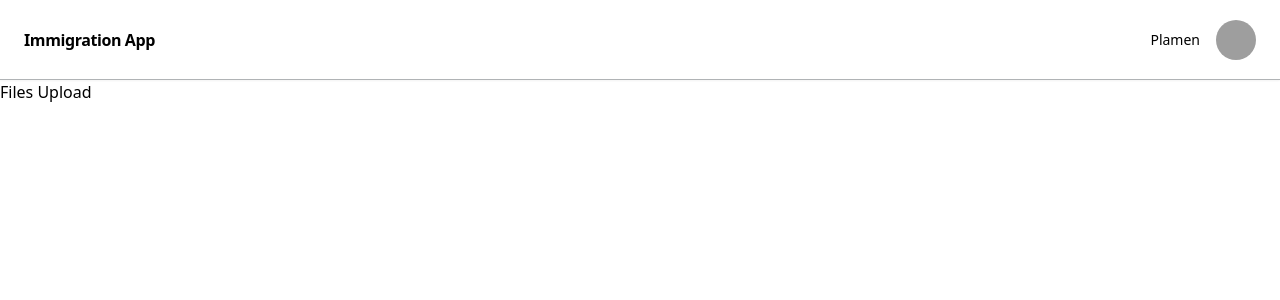
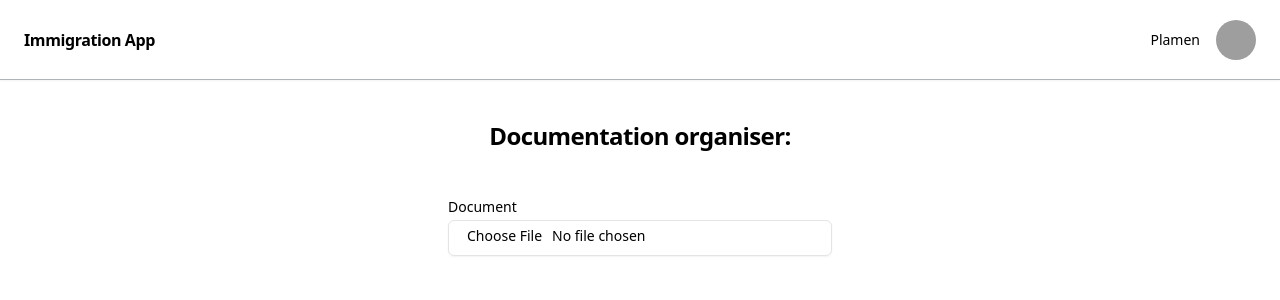
Before and after one commit to PDochev/hackathonparty, a React (Vite) app: page /files in a window 1280 px wide. Shown: the top 300 px of the page. Built offline with nearby package versions, Linux system fonts and the light colour scheme; grey boxes are pictures that could not be loaded.

Commit message:
File page ui

```diff
--- a/src/pages/Files.tsx
+++ b/src/pages/Files.tsx
@@ -1,9 +1,21 @@
 import { Layout } from "@/components/Layout";
+import { Input } from "@/components/ui/input";
+import { Label } from "@/components/ui/label";
 
 export default function Files() {
   return (
     <Layout>
-      <h1>Files Upload</h1>
+      <div className="flex flex-col items-center justify-center">
+        <div className="flex items-center justify-center mt-10">
+          <h3 className="scroll-m-20 text-2xl font-semibold tracking-tight">
+            Documentation organiser:
+          </h3>
+        </div>
+        <div className="grid w-full max-w-sm items-center gap-1.5 mt-12">
+          <Label htmlFor="picture">Document</Label>
+          <Input id="picture" type="file" />
+        </div>
+      </div>
     </Layout>
   );
 }
```
